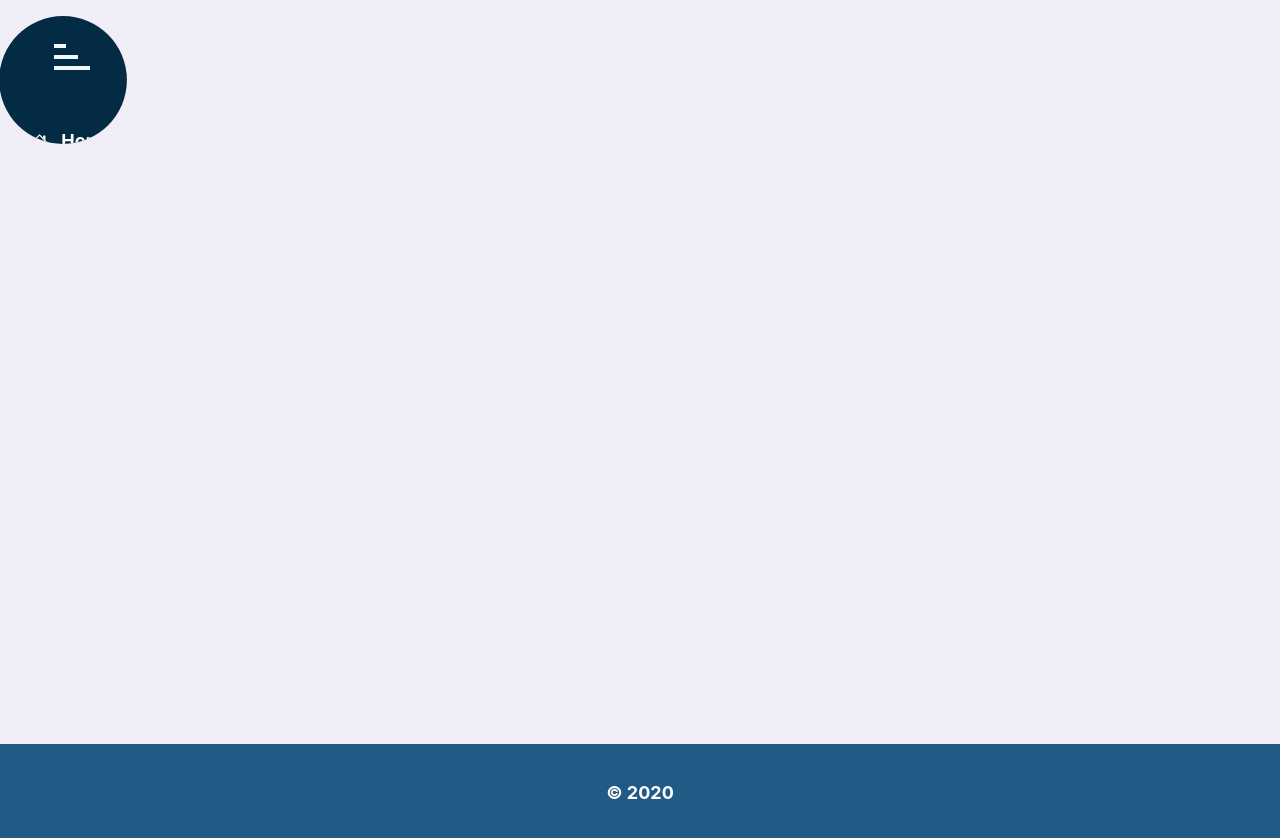
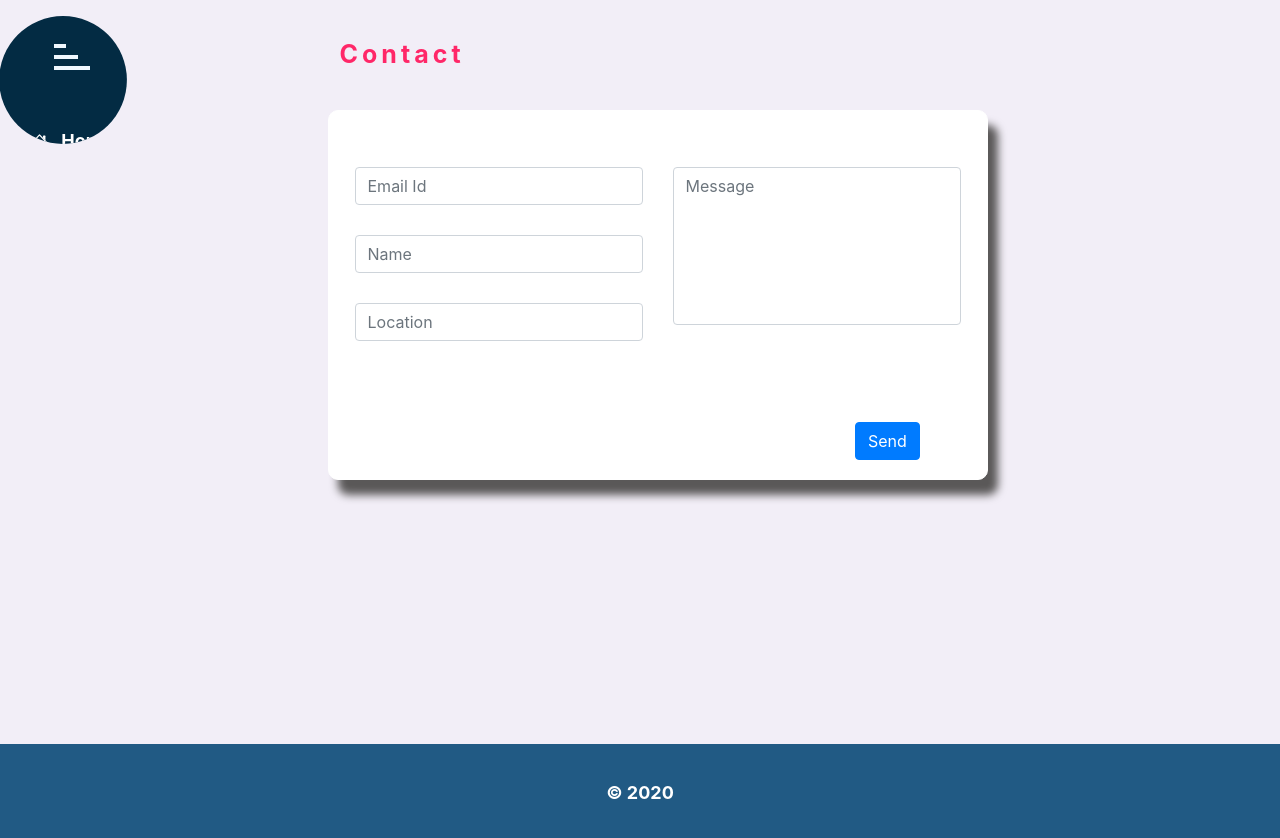
Before and after one commit to Mohammed-Ashik-KP/portfolio, a React app: page /contact in a window 1280 px wide. Built offline with nearby package versions, Linux system fonts and the light colour scheme.

Commit message:
added  contact page and contact form

```diff
--- /dev/null
+++ b/src/components/contact.js
@@ -0,0 +1,41 @@
+import React from 'react';
+const Contact = () => {
+    return (
+        <React.Fragment>
+            <div className="container-fluid">
+            <div className="row d-flex offset-3 justify-content-start align-items-center mt-4">
+                       <div className="content-title">Contact</div>
+            </div>
+                <div className="contact-box offset-md-3 mt-4">
+                    <div className="row d-flex justify-content-center align-items-center">
+                        <div className="col contact-details">
+                        <form>
+                            <div class="form-group margin30">
+                                <input type="email" class="form-control" id="exampleInputEmail1" placeholder="Email Id"/>
+                            </div>
+                            <div class="form-group  margin30">
+                                <input type="text" class="form-control" id="exampleInputEmail1" placeholder="Name"/>
+                            </div>
+                            <div class="form-group  margin30">
+                                <input type="text" class="form-control" id="exampleInputEmail1" placeholder="Location"/>
+                            </div>
+                        </form>
+                        </div>
+                        <div className="col contact-data">
+                        <div class="form-group margin30">
+                                <textarea class="form-control" id="exampleInputEmail1" placeholder="Message" rows="6"/>
+                            </div>
+                        </div>
+                    </div>
+                    <div className="row contact-button ">
+                        <div className="col d-flex justify-content-end align-items-center">
+                            <div className="btn btn-primary send-button">Send</div>
+                        </div>
+                    </div>
+                </div>
+            </div>
+        </React.Fragment>
+     );
+}
+
+export default Contact;
--- a/src/index.scss
+++ b/src/index.scss
@@ -96,6 +96,9 @@
         color: $white;
         border-radius: 20px;
     }
+}
+.margin30{
+    margin: 30px 0px;
 }
 ///////////-----------------------L A N D I N G . J S--------------------////////////
 ///////////-----------------------L A N D I N G . J S--------------------////////////
@@ -254,6 +257,10 @@
 
     &:hover{
         transform: scale(1.05);
+
+        .box-body{
+            opacity: 1;
+        }
     }
 
 
@@ -289,3 +296,38 @@
     }
 
 }
+
+//////---------- C O N T A C T . J S ----------------//////
+//////---------- C O N T A C T . J S ----------------//////
+//////---------- C O N T A C T . J S ----------------//////
+
+.contact-box{
+    position: relative;
+    width: 660px;
+    background-color: $white;
+    height: 370px;
+    border:1px solid $white;
+    border-radius: 10px;
+    box-shadow: 10px 15px 8px #5a5858;
+    padding:26px;
+
+    .contact-details{
+        width: 300px;
+        align-items: center;
+        height: 300px;
+    }
+    .contact-data{
+        height: 300px;
+        align-items: center;
+    }
+    .contact-button{
+      position: absolute;
+      bottom: 5%;
+      left: 80%;
+
+    }
+
+    textarea{
+        resize: none;
+    }
+}
--- a/src/main.js
+++ b/src/main.js
@@ -7,6 +7,7 @@ import Footer from './components/footer';
 import { Route, BrowserRouter ,Switch } from 'react-router-dom';
 import About from './components/about';
 import Portfolio from './components/portfolio';
+import Contact from './components/contact';
 const Main = () => {
     return (
         <React.Fragment>
@@ -18,6 +19,7 @@ const Main = () => {
                           <Route path="/" exact component={Landing}></Route>
                           <Route path="/about" exact component={About}></Route>
                           <Route path="/portfolio" exact component={Portfolio}></Route>
+                          <Route path="/contact" exact component={Contact}></Route>
                       </Switch>
                 </BrowserRouter>
 
```
Also changed, not shown: src/index.css, 1 other file.
